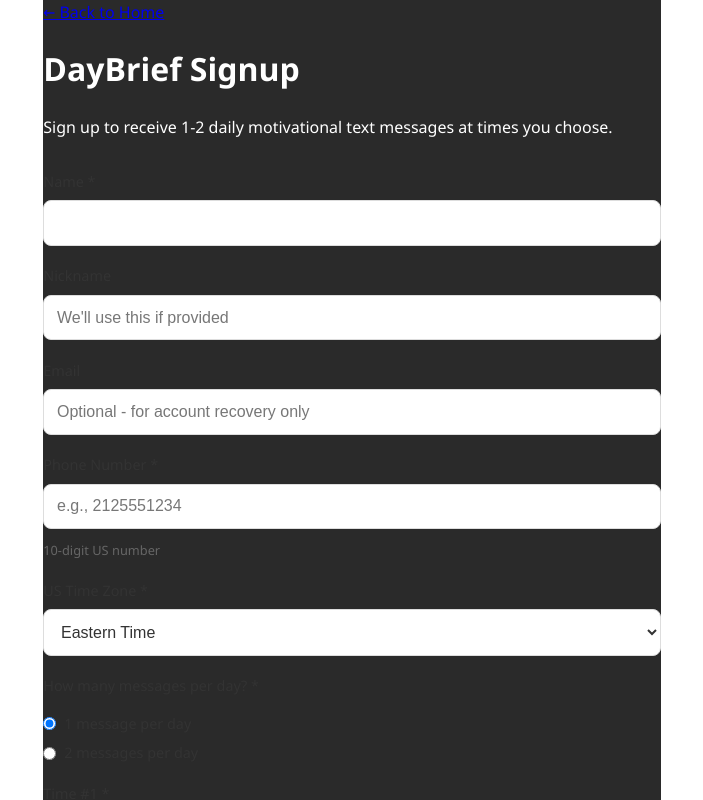
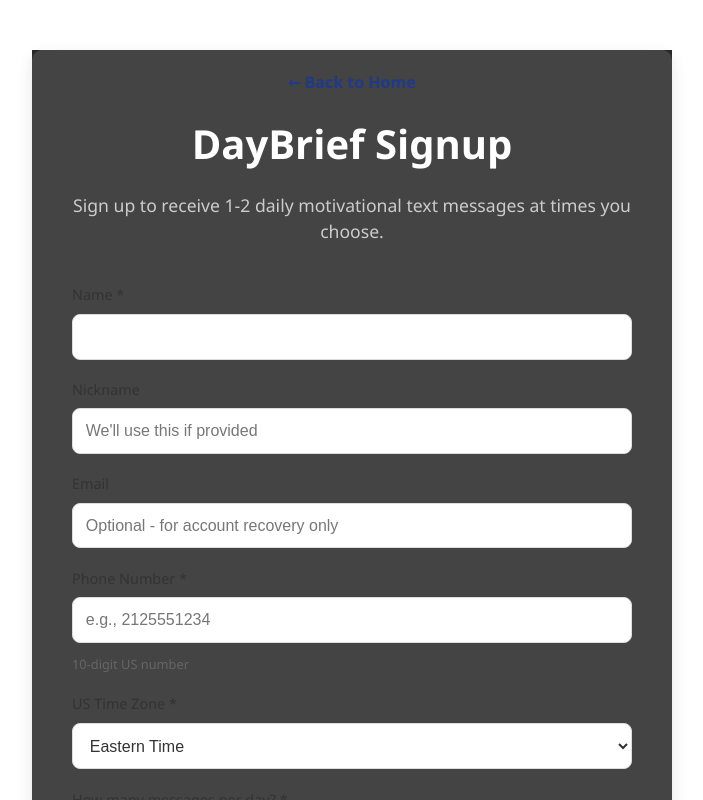
Before and after one commit to phillipparcus1999/-daybrief-frontend, a React (Vite) app: page /signup in a window 1280 px wide. Shown: the top 800 px of the page, without its empty margins (288-991 px from the left). Built offline with nearby package versions, Linux system fonts and the light colour scheme.

Commit message:
Add home page and fix styling

```diff
--- a/src/App.css
+++ b/src/App.css
@@ -72,17 +72,20 @@
   transform: translateY(-2px);
   box-shadow: 0 6px 20px rgba(0,0,0,0.3);
 }
+
 /* Features Section */
 .features-section {
   max-width: 1200px;
   margin: 80px auto;
   padding: 0 20px;
   text-align: center;
+  background-color: #444;
+  border-radius: 10px;
 }
 
 .features-section h2 {
   font-size: 2.5rem;
-  color: #333;
+  color: #ffffff;
   margin-bottom: 40px;
 }
 
@@ -103,16 +106,24 @@
   font-size: 1.5rem;
 }
 
+.feature p {
+  margin: 0;
+  line-height: 1.6;
+}
+
 /* Testimonials Section */
 .testimonials-section {
-  background-color: #f8f9fa;
+  background-color: #444;
   padding: 80px 20px;
   text-align: center;
+  border-radius: 10px;
+  margin: 80px auto;
+  max-width: 1200px;
 }
 
 .testimonials-section h2 {
   font-size: 2.5rem;
-  color: #333;
+  color: #ffffff;
   margin-bottom: 40px;
 }
 
@@ -125,7 +136,7 @@
 }
 
 .testimonial {
-  background: white;
+  background: #555;
   padding: 30px;
   border-radius: 10px;
   box-shadow: 0 5px 15px rgba(0,0,0,0.1);
@@ -141,16 +152,19 @@
   font-weight: bold;
   color: #f97316;
 }
+
 .about {
   max-width: 1200px;
   margin: 80px auto;
   padding: 0 20px;
   text-align: center;
+  background-color: #444;
+  border-radius: 10px;
 }
 
 .about h2 {
   font-size: 2.5rem;
-  color: #333;
+  color: #ffffff;
   margin-bottom: 40px;
 }
 
@@ -159,6 +173,7 @@
   line-height: 1.6;
   max-width: 800px;
   margin: 0 auto;
+  color: #ffffff;
 }
 
 .footer {
@@ -168,3 +183,45 @@
   padding: 20px;
   margin-top: 80px;
 }
+
+/* Signup Page */
+.signup-page {
+  max-width: 600px;
+  margin: 50px auto;
+  padding: 20px;
+  background: #444;
+  border-radius: 10px;
+  box-shadow: 0 5px 15px rgba(0,0,0,0.1);
+}
+
+.signup-header {
+  text-align: center;
+  margin-bottom: 40px;
+}
+
+.back-link {
+  display: inline-block;
+  color: #1e3a8a;
+  text-decoration: none;
+  font-weight: bold;
+  margin-bottom: 20px;
+}
+
+.back-link:hover {
+  text-decoration: underline;
+}
+
+.signup-header h1 {
+  font-size: 2.5rem;
+  color: #ffffff;
+  margin: 0 0 10px 0;
+}
+
+.signup-header p {
+  color: #cccccc;
+  font-size: 1.1rem;
+}
+
+.signup-main {
+  padding: 0 20px 20px;
+}
```
